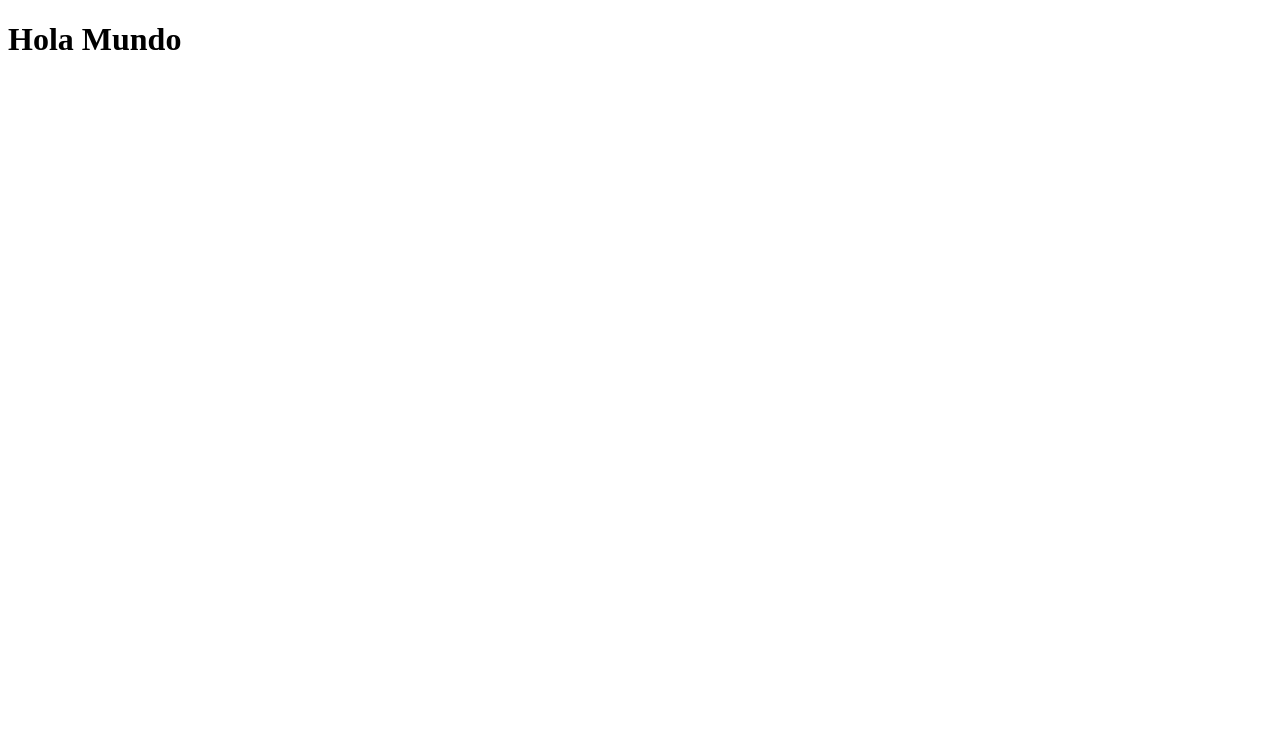
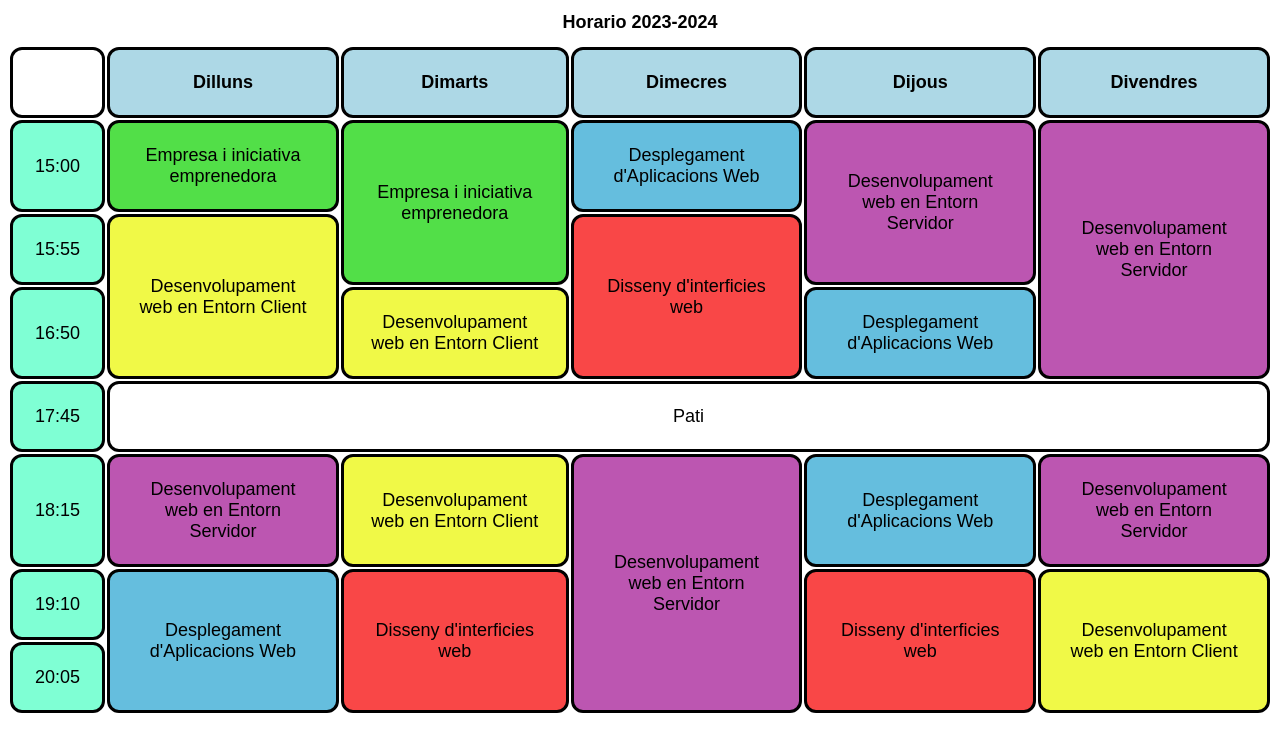
Before and after one commit to andres299/introduccion-html, a plain HTML site: page index.html in a window 1280 px wide. Drawn offline with Linux system fonts and the light colour scheme.

Commit message:
Trabajo terminado

```diff
--- /dev/null
+++ b/css/horari.css
@@ -0,0 +1,57 @@
+* {
+    font-family: Arial, Helvetica, sans-serif;
+    font-size: large;
+}
+
+h1{
+    text-align: center;
+}
+.table{
+    text-align: center;
+}
+
+.centre-dies {
+    font: bold;
+    background-color: lightblue;
+}
+
+tr, td, th {
+    border-radius: 12px;
+    border-style: solid;
+    padding: 22px;
+}
+
+.horas{
+    text-align: center;
+    background-color: aquamarine;
+}
+
+.Empresa_i_iniciativa{
+    text-align: center;
+    background-color: #52df48;
+}
+
+.Aplicacions_Web{
+    text-align: center;
+    background-color: #65bede;
+}
+
+.Entorn_Servidor{
+    text-align: center;
+    background-color: #bc56b1;
+}
+
+.Entorn_Client{
+    text-align: center;
+    background-color: #f0f947;
+}
+
+.Interficies_Web{
+    text-align: center;
+    background-color: #f94747;
+}
+
+.centre{
+    text-align: center;
+    background-color: white;
+}
--- a/index.html
+++ b/index.html
@@ -1,11 +1,77 @@
 <!DOCTYPE html>
 <html lang="en">
+
 <head>
     <meta charset="UTF-8">
     <meta name="viewport" content="width=device-width, initial-scale=1.0">
-    <title>Instrucciones</title>
+    <link rel="stylesheet" href="css/horari.css">
+    <title>Horario</title>
 </head>
+
 <body>
-    <h1>Hola Mundo</h1>
+
+
+    <h1>Horario 2023-2024</h1>
+    <table>
+        <thead>
+        <tr>
+            <th></th>
+            <th class="centre-dies">Dilluns</th>
+            <th class="centre-dies">Dimarts</th>
+            <th class="centre-dies">Dimecres</th>
+            <th class="centre-dies">Dijous</th>
+            <th class="centre-dies">Divendres</th>
+        </tr>
+        </thead>
+        <tbody>
+            <tr>
+                <td class="horas">15:00</td>
+                <td class="Empresa_i_iniciativa">Empresa i iniciativa emprenedora</td>
+                <td rowspan="2" class="Empresa_i_iniciativa">Empresa i iniciativa emprenedora</td>
+                <td class="Aplicacions_Web">Desplegament d'Aplicacions Web</td>
+                <td rowspan="2" class="Entorn_Servidor">Desenvolupament web en Entorn Servidor</td>
+                <td rowspan="3" class="Entorn_Servidor">Desenvolupament web en Entorn Servidor</td>
+            </tr>
+
+            <tr>
+                <td class="horas">15:55</td>
+                <td rowspan="2" class="Entorn_Client">Desenvolupament web en Entorn Client</td>
+                <td rowspan="2" class="Interficies_Web">Disseny d'interficies web</td>
+            </tr>
+
+            <tr>
+                <td class="horas">16:50</td>
+                <td class="Entorn_Client">Desenvolupament web en Entorn Client</td>
+                <td class="Aplicacions_Web">Desplegament d'Aplicacions Web</td>
+            </tr>
+
+            <tr>
+                <td class="horas">17:45</td>
+                <td colspan="5" class="centre">Pati</td>
+            </tr>
+
+            <tr>
+                <td class="horas">18:15</td>
+                <td class="Entorn_Servidor">Desenvolupament web en Entorn Servidor</td>
+                <td class="Entorn_Client">Desenvolupament web en Entorn Client</td>
+                <td rowspan="3" class="Entorn_Servidor">Desenvolupament web en Entorn Servidor</td>
+                <td class="Aplicacions_Web">Desplegament d'Aplicacions Web</td>
+                <td class="Entorn_Servidor">Desenvolupament web en Entorn Servidor</td>
+            </tr>
+
+            <tr>
+                <td class="horas">19:10</td>
+                <td rowspan="2" class="Aplicacions_Web">Desplegament d'Aplicacions Web</td>
+                <td rowspan="2" class="Interficies_Web">Disseny d'interficies web</td>
+                <td rowspan="2" class="Interficies_Web">Disseny d'interficies web</td>
+                <td rowspan="2" class="Entorn_Client">Desenvolupament web en Entorn Client</td>
+            </tr>
+
+            <tr>
+                <td class="horas">20:05</td>
+            </tr>
+        </tbody>
+    </table>
 </body>
+
 </html>
```
Also changed, not shown: seguro.html (added).
